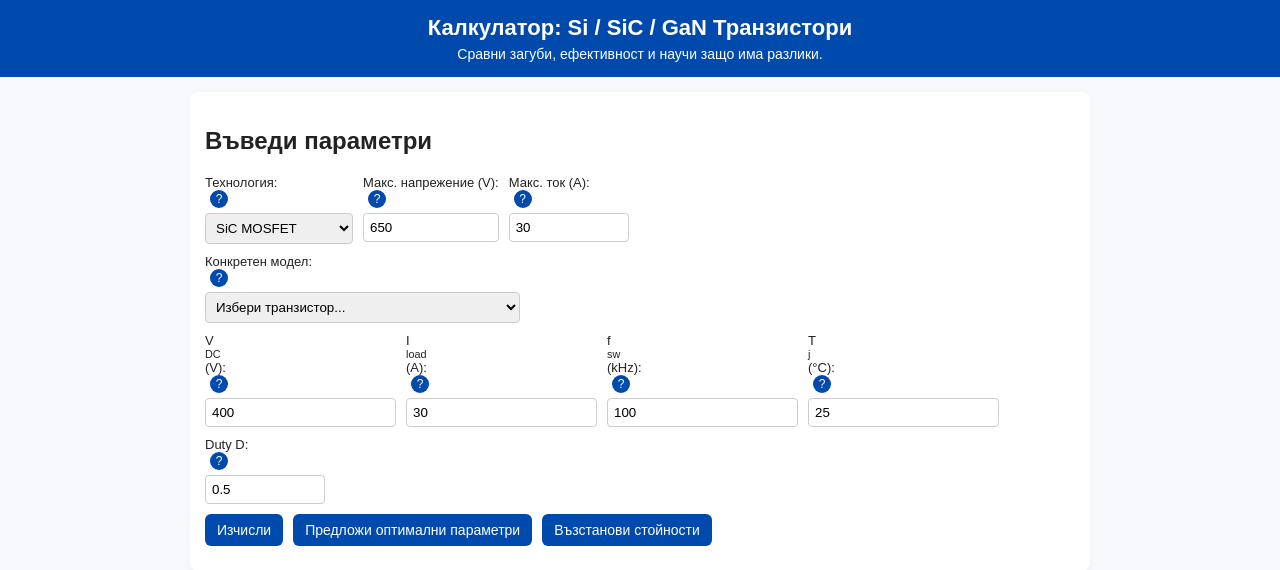
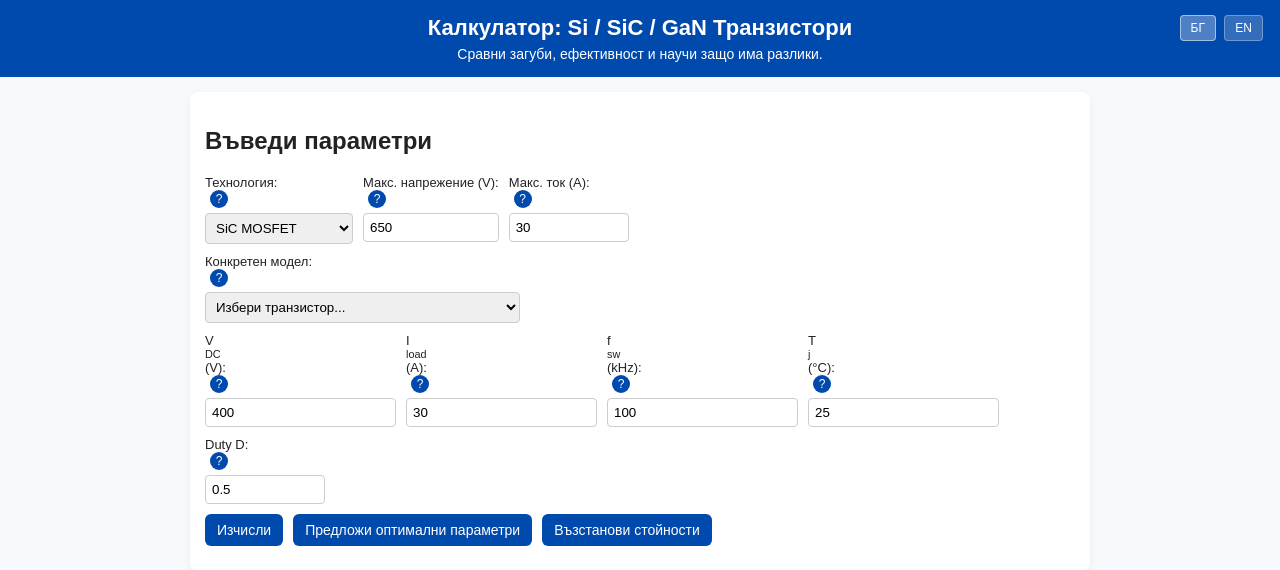
Before and after one commit to wafray93/PowerLossCalc, a Flask app: page / in a window 1280 px wide. Shown: the top 570 px of the page. Run offline with Flask 3, Linux system fonts and the light colour scheme.

Commit message:
Add Bulgarian and English language support with new transistor data
Implement multilingual support with Bulgarian and English language options, a language switcher, and populate the transistor database with additional Si MOSFET and IGBT models from Digikey.

Replit-Commit-Author: Agent
Replit-Commit-Session-Id: 35db456f-c712-474e-9618-67bf690588bc
Replit-Commit-Checkpoint-Type: intermediate_checkpoint
Replit-Commit-Screenshot-Url: https://storage.googleapis.com/screenshot-production-us-central1/7a54c3c4-03b2-40e6-af10-77373727e946/35db456f-c712-474e-9618-67bf690588bc/V8wRwXm

```diff
--- a/pyproject.toml
+++ b/pyproject.toml
@@ -9,4 +9,5 @@ dependencies = [
     "flask-sqlalchemy>=3.1.1",
     "gunicorn>=23.0.0",
     "psycopg2-binary>=2.9.10",
+    "trafilatura>=2.0.0",
 ]
--- a/static/script.js
+++ b/static/script.js
@@ -1,3 +1,41 @@
+// Мултиезична поддръжка
+const LANGUAGES = {
+  bg: {
+    mainTitle: 'Калкулатор: Si / SiC / GaN Транзистори',
+    subtitle: 'Сравни загуби, ефективност и научи защо има разлики.',
+    inputParams: 'Въведи параметри',
+    technology: 'Технология',
+    maxVoltage: 'Макс. напрежение (V)',
+    maxCurrent: 'Макс. ток (A)',
+    concreteModel: 'Конкретен модел',
+    selectTransistor: 'Избери транзистор...',
+    calculate: 'Изчисли',
+    suggestOptimal: 'Предложи оптимални параметри',
+    reset: 'Възстанови стойности',
+    transistorInfo: 'Информация за транзистора',
+    results: 'Резултати',
+    // други преводи...
+  },
+  en: {
+    mainTitle: 'Calculator: Si / SiC / GaN Transistors',
+    subtitle: 'Compare losses, efficiency and learn why differences exist.',
+    inputParams: 'Input Parameters',
+    technology: 'Technology',
+    maxVoltage: 'Max. Voltage (V)',
+    maxCurrent: 'Max. Current (A)',
+    concreteModel: 'Specific Model',
+    selectTransistor: 'Select transistor...',
+    calculate: 'Calculate',
+    suggestOptimal: 'Suggest Optimal Parameters',
+    reset: 'Reset Values',
+    transistorInfo: 'Transistor Information',
+    results: 'Results',
+    // други преводи...
+  }
+};
+
+let currentLang = 'bg';
+
 // Разширена база данни с реални транзистори и техните характеристики
 const TRANSISTOR_DB = {
   Si: {
@@ -20,6 +58,18 @@ const TRANSISTOR_DB = {
       alpha: 0.006, package: "D2PAK", manufacturer: "STMicroelectronics",
       application: "Автомобилни приложения, синхронни конвертори"
     },
+    "IRF3205": {
+      name: "IRF3205 (Si MOSFET)",
+      vds_max: 55, id_max: 110, rds_mohm: 8, tr_ns: 12, tf_ns: 50,
+      alpha: 0.0065, package: "TO-220", manufacturer: "Infineon",
+      application: "Високо ток приложения, синхронни rectifiers"
+    },
+    "IRLB4132": {
+      name: "IRLB4132 (Si MOSFET)",
+      vds_max: 100, id_max: 30, rds_mohm: 10, tr_ns: 24, tf_ns: 12,
+      alpha: 0.0060, package: "TO-220AB", manufacturer: "Infineon",
+      application: "Logic level gate drive, DC-DC"
+    },
 
     // Средно напрежение Si MOSFETs (200V-600V)
     "IRF840": {
@@ -39,6 +89,18 @@ const TRANSISTOR_DB = {
       vds_max: 650, id_max: 57, rds_mohm: 65, tr_ns: 120, tf_ns: 95,
       alpha: 0.0075, package: "TO-247", manufacturer: "STMicroelectronics",
       application: "PFC, резонансни конвертори"
+    },
+    "IPW60R070C6": {
+      name: "IPW60R070C6 (Si MOSFET)",
+      vds_max: 600, id_max: 39, rds_mohm: 70, tr_ns: 38, tf_ns: 25,
+      alpha: 0.0070, package: "TO-247", manufacturer: "Infineon",
+      application: "PFC, hard switching"
+    },
+    "FCP190N60E": {
+      name: "FCP190N60E (Si MOSFET)",
+      vds_max: 600, id_max: 19, rds_mohm: 190, tr_ns: 45, tf_ns: 60,
+      alpha: 0.0075, package: "TO-220", manufacturer: "Fairchild",
+      application: "SMPS, UPS systems"
     },
 
     // Високо напрежение Si MOSFETs и IGBTs (600V+)
@@ -65,6 +127,12 @@ const TRANSISTOR_DB = {
       vds_max: 650, id_max: 40, rds_mohm: 40, tr_ns: 55, tf_ns: 180,
       alpha: 0.0048, package: "TO-247", manufacturer: "STMicroelectronics",
       application: "Фотоволтаици, мотор драйвери"
+    },
+    "IRGP50B60PD1": {
+      name: "IRGP50B60PD1 (Si IGBT)",
+      vds_max: 600, id_max: 75, rds_mohm: 34, tr_ns: 80, tf_ns: 200,
+      alpha: 0.0050, package: "TO-247AC", manufacturer: "Infineon",
+      application: "Инвертори, welding equipment"
     }
   },
 
@@ -125,7 +193,7 @@ const TRANSISTOR_DB = {
   },
 
   GaN: {
-    // Ниско напрежение GaN HEMTs (100V-200V)
+    // Ниско напрежение GaN HEMTs (80V-200V)
     "EPC2001C": {
       name: "EPC2001C (GaN HEMT)",
       vds_max: 100, id_max: 13, rds_mohm: 14, tr_ns: 1.4, tf_ns: 3.5,
@@ -143,6 +211,42 @@ const TRANSISTOR_DB = {
       vds_max: 100, id_max: 90, rds_mohm: 8, tr_ns: 3.2, tf_ns: 2.1,
       alpha: 0.003, package: "GaN PX", manufacturer: "GaN Systems",
       application: "Синхронни конвертори, зарядни"
+    },
+    "EPC2007C": {
+      name: "EPC2007C (GaN HEMT)",
+      vds_max: 100, id_max: 18, rds_mohm: 16, tr_ns: 2.6, tf_ns: 1.4,
+      alpha: 0.0038, package: "LGA", manufacturer: "EPC",
+      application: "Point of load, високочестотни DC-DC"
+    },
+    "EPC2015C": {
+      name: "EPC2015C (GaN HEMT)",
+      vds_max: 200, id_max: 16, rds_mohm: 25, tr_ns: 1.8, tf_ns: 2.2,
+      alpha: 0.0032, package: "LGA", manufacturer: "EPC",
+      application: "48V-12V конвертори, телеком"
+    },
+    "GS61004B": {
+      name: "GS61004B (GaN HEMT)",
+      vds_max: 100, id_max: 4, rds_mohm: 25, tr_ns: 2.1, tf_ns: 1.8,
+      alpha: 0.0035, package: "GaN PX", manufacturer: "GaN Systems",
+      application: "USB-C PD, безжични зарядни"
+    },
+    "EPC8009": {
+      name: "EPC8009 (GaN HEMT)",
+      vds_max: 100, id_max: 1.6, rds_mohm: 300, tr_ns: 0.9, tf_ns: 0.7,
+      alpha: 0.004, package: "WLB", manufacturer: "EPC",
+      application: "Envelope tracking, RF applications"
+    },
+    "EPC2040": {
+      name: "EPC2040 (GaN HEMT)",
+      vds_max: 200, id_max: 6, rds_mohm: 75, tr_ns: 2.3, tf_ns: 1.5,
+      alpha: 0.0033, package: "LGA", manufacturer: "EPC",
+      application: "48V системи, LED драйвери"
+    },
+    "GS61202B": {
+      name: "GS61202B (GaN HEMT)",
+      vds_max: 200, id_max: 2, rds_mohm: 110, tr_ns: 1.5, tf_ns: 1.2,
+      alpha: 0.0030, package: "GaN PX", manufacturer: "GaN Systems",
+      application: "Малки адаптери, USB-C PD"
     },
 
     // Средно напрежение GaN HEMTs (400V-650V)
@@ -175,6 +279,60 @@ const TRANSISTOR_DB = {
       vds_max: 650, id_max: 15, rds_mohm: 50, tr_ns: 4.2, tf_ns: 3.1,
       alpha: 0.0028, package: "GaN PX", manufacturer: "GaN Systems",
       application: "Компактни адаптери"
+    },
+    "TPH3205WS": {
+      name: "TPH3205WS (GaN HEMT)",
+      vds_max: 650, id_max: 36, rds_mohm: 25, tr_ns: 12, tf_ns: 5.5,
+      alpha: 0.0025, package: "TO-247", manufacturer: "Transphorm",
+      application: "Фотоволтаични инвертори, мотор драйвери"
+    },
+    "EPC2059": {
+      name: "EPC2059 (GaN HEMT)",
+      vds_max: 600, id_max: 16, rds_mohm: 65, tr_ns: 3.2, tf_ns: 2.8,
+      alpha: 0.0032, package: "LGA", manufacturer: "EPC",
+      application: "Automotive onboard chargers"
+    },
+    "GS66504B": {
+      name: "GS66504B (GaN HEMT)",
+      vds_max: 650, id_max: 7.5, rds_mohm: 67, tr_ns: 6.5, tf_ns: 2.8,
+      alpha: 0.0028, package: "GaN PX", manufacturer: "GaN Systems",
+      application: "AC-DC адаптери, зарядни станции"
+    },
+    "TPH3206LD": {
+      name: "TPH3206LD (GaN HEMT)",
+      vds_max: 650, id_max: 43, rds_mohm: 21, tr_ns: 14, tf_ns: 6.2,
+      alpha: 0.0022, package: "TO-220", manufacturer: "Transphorm",
+      application: "Industrial motor drives"
+    },
+    "EPC2302": {
+      name: "EPC2302 (GaN HEMT)",
+      vds_max: 400, id_max: 15, rds_mohm: 45, tr_ns: 2.8, tf_ns: 1.9,
+      alpha: 0.0030, package: "LGA", manufacturer: "EPC",
+      application: "Server power supplies"
+    },
+    "GS66511T": {
+      name: "GS66511T (GaN HEMT)",
+      vds_max: 650, id_max: 22, rds_mohm: 25, tr_ns: 7.2, tf_ns: 3.5,
+      alpha: 0.0026, package: "GaN PX", manufacturer: "GaN Systems",
+      application: "Automotive applications"
+    },
+    "TPH3002PS": {
+      name: "TPH3002PS (GaN HEMT)",
+      vds_max: 650, id_max: 8.5, rds_mohm: 90, tr_ns: 8.5, tf_ns: 4.2,
+      alpha: 0.0030, package: "PQFN", manufacturer: "Transphorm",
+      application: "Малки мощности AC-DC"
+    },
+    "EPC2218": {
+      name: "EPC2218 (GaN HEMT)",
+      vds_max: 600, id_max: 9, rds_mohm: 110, tr_ns: 4.1, tf_ns: 2.5,
+      alpha: 0.0035, package: "LGA", manufacturer: "EPC",
+      application: "Industrial power supplies"
+    },
+    "GS66502B": {
+      name: "GS66502B (GaN HEMT)",
+      vds_max: 650, id_max: 3.5, rds_mohm: 150, tr_ns: 5.8, tf_ns: 2.1,
+      alpha: 0.0032, package: "GaN PX", manufacturer: "GaN Systems",
+      application: "Compact chargers, LED drivers"
     }
   }
 };
@@ -423,6 +581,27 @@ function calc(){
   <p><u>GaN:</u> Най-висока цена, най-добра за високи честоти (100kHz+), най-ниски загуби, но ограничения при много високи напрежения.</p>`;
 }
 
+// Функция за превключване на език
+function switchLanguage(lang) {
+  currentLang = lang;
+
+  // Обновяваме активния бутон
+  document.querySelectorAll('.lang-btn').forEach(btn => btn.classList.remove('active'));
+  document.getElementById('lang' + lang.toUpperCase()).classList.add('active');
+
+  // Обновяваме текстовете
+  const langData = LANGUAGES[lang];
+  if (langData) {
+    document.getElementById('mainTitle').textContent = langData.mainTitle;
+    document.getElementById('subtitle').textContent = langData.subtitle;
+    // Добавяме повече преводи тук според нуждата
+  }
+}
+
+// Event listeners за език
+document.getElementById('langBG').addEventListener('click', () => switchLanguage('bg'));
+document.getElementById('langEN').addEventListener('click', () => switchLanguage('en'));
+
 // Event listeners
 document.getElementById('calcBtn').addEventListener('click',calc);
 
@@ -463,7 +642,7 @@ document.getElementById('resetBtn').addEventListener('click',()=>{
 // стартирай при зареждане
 document.addEventListener('DOMContentLoaded', function() {
   // Проверяваме дали всички нужни елементи съществуват
-  const requiredElements = ['techSelect', 'maxVoltage', 'maxCurrent', 'transistorSelect', 'suggestBtn', 'calcBtn', 'resetBtn'];
+  const requiredElements = ['techSelect', 'maxVoltage', 'maxCurrent', 'transistorSelect', 'suggestBtn', 'calcBtn', 'resetBtn', 'langBG', 'langEN'];
 
   for (const elementId of requiredElements) {
     const element = document.getElementById(elementId);
@@ -477,4 +656,7 @@ document.addEventListener('DOMContentLoaded', function() {
 
   // Първоначално disable на suggest бутона
   document.getElementById('suggestBtn').disabled = true;
+
+  // Задаваме първоначален език
+  switchLanguage('bg');
 });
--- a/static/style.css
+++ b/static/style.css
@@ -10,6 +10,33 @@ header {
   color: white;
   padding: 15px;
   text-align: center;
+  position: relative;
+}
+
+.language-switcher {
+  position: absolute;
+  top: 15px;
+  right: 15px;
+}
+
+.lang-btn {
+  background: rgba(255,255,255,0.2);
+  border: 1px solid rgba(255,255,255,0.3);
+  color: white;
+  padding: 5px 10px;
+  margin: 0 2px;
+  border-radius: 4px;
+  cursor: pointer;
+  font-size: 12px;
+}
+
+.lang-btn.active {
+  background: rgba(255,255,255,0.3);
+  border-color: rgba(255,255,255,0.5);
+}
+
+.lang-btn:hover {
+  background: rgba(255,255,255,0.25);
 }
 
 h1 {
--- a/templates/index.html
+++ b/templates/index.html
@@ -10,8 +10,12 @@
 </head>
 <body>
   <header>
-    <h1>Калкулатор: Si / SiC / GaN Транзистори</h1>
-    <p class="lead">Сравни загуби, ефективност и научи защо има разлики.</p>
+    <h1 id="mainTitle">Калкулатор: Si / SiC / GaN Транзистори</h1>
+    <p class="lead" id="subtitle">Сравни загуби, ефективност и научи защо има разлики.</p>
+    <div class="language-switcher">
+      <button id="langBG" class="lang-btn active">БГ</button>
+      <button id="langEN" class="lang-btn">EN</button>
+    </div>
   </header>
 
   <main>
@@ -20,7 +24,7 @@
       <div class="row">
         <label class="tooltip-label">Технология:
           <span class="tooltip-icon">?</span>
-          <div class="tooltip">Изберете тип полупроводник: Si (кремний) за стандартни приложения, SiC (силициев карбид) за висока ефективност и температура, GaN (галиев нитрид) за високочестотни приложения.</div>
+          <div class="tooltip">Изберете тип полупроводник: Si (силиций) за стандартни приложения, SiC (силициев карбид) за висока ефективност и температура, GaN (галиев нитрид) за високочестотни приложения.</div>
           <select id="techSelect">
             <option value="Si">Si MOSFET / IGBT</option>
             <option value="SiC" selected>SiC MOSFET</option>
```
Also changed, not shown: 2 other files.
